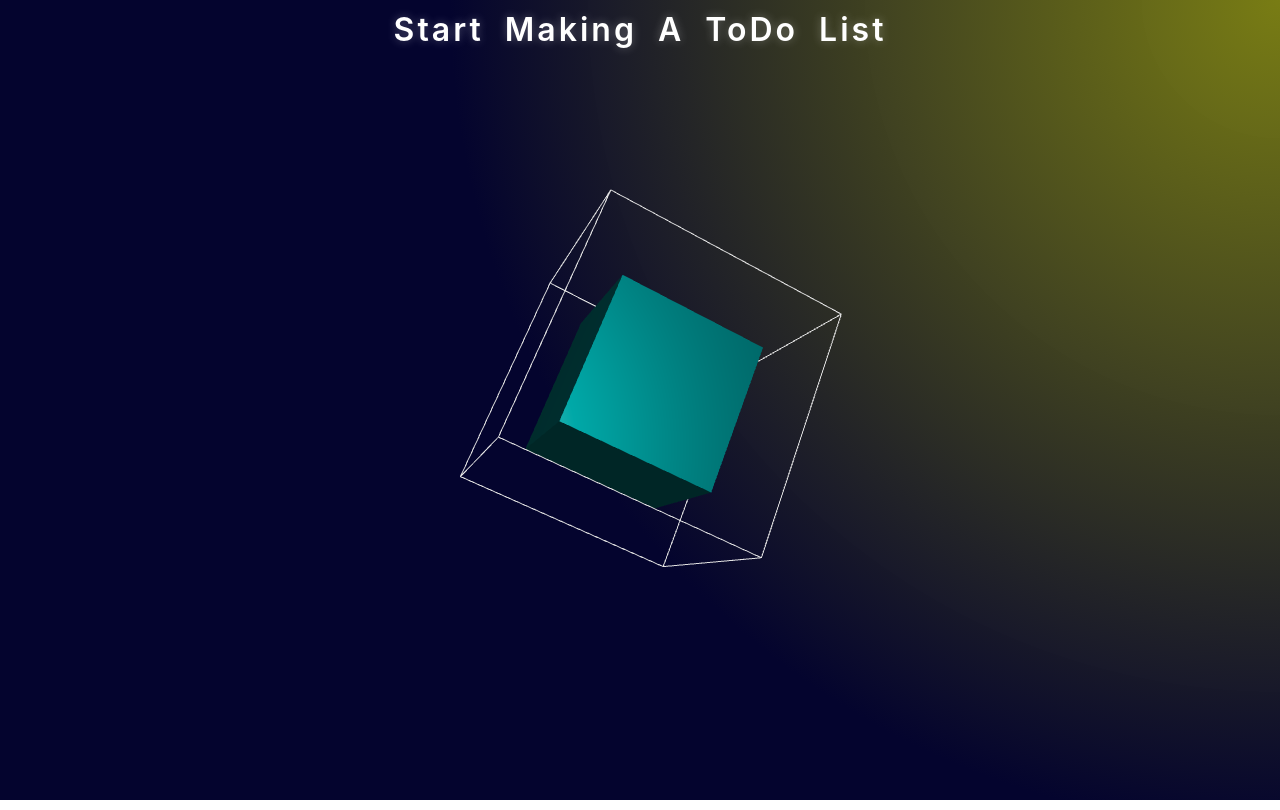
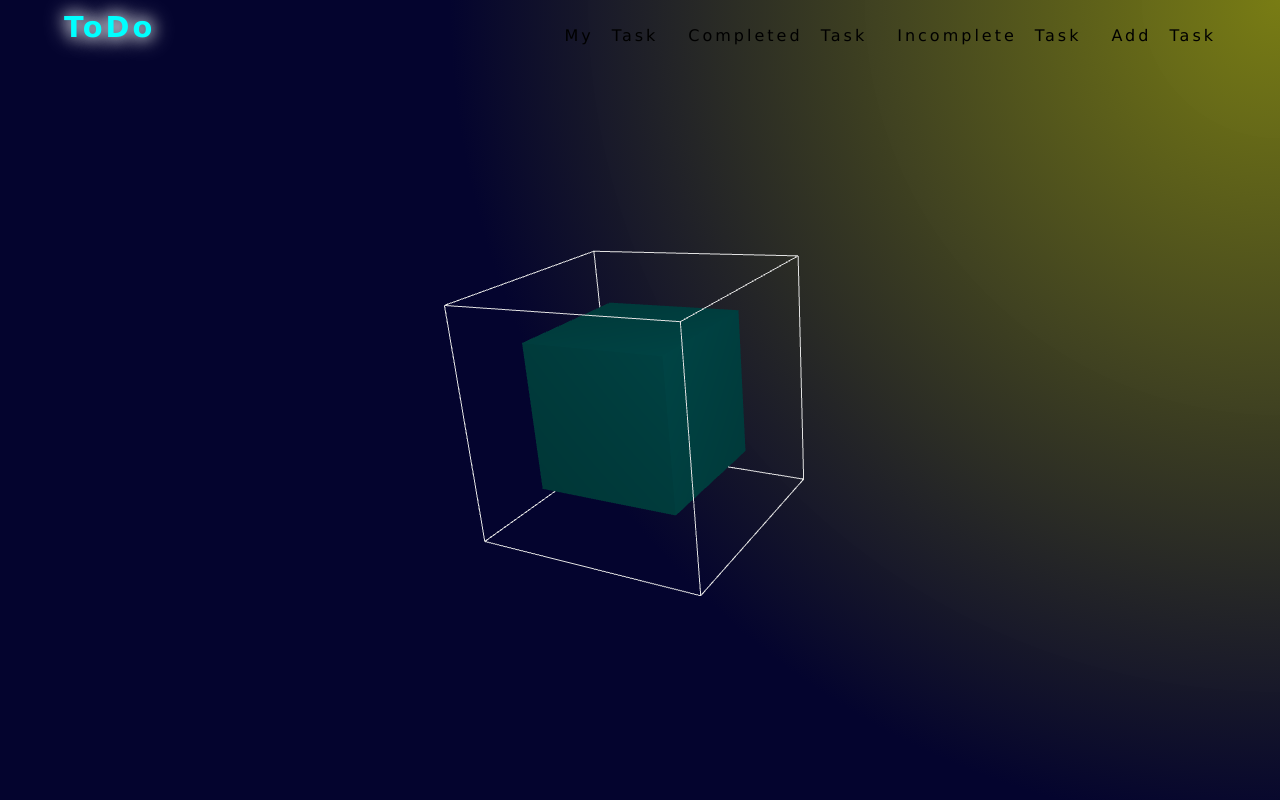
Before and after one commit to Kingobhaisahb/3D-Interactive-ToDo-List, a React (Create React App) app: page / in a window 1280 px wide. Built offline with nearby package versions, Linux system fonts and the light colour scheme.

Commit message:
Made basic structure for website

```diff
--- a/src/App.js
+++ b/src/App.js
@@ -1,11 +1,14 @@
 import React from "react";
+import "./App.css";
+import Navbar from "./Components/Navbar";
 import ThreeScene from "./Components/ThreeScene";
 import TextSection from "./Components/TextSection";
-import "./App.css";
+import Footer from "./Components/Footer";
 
 function App(){
   return (
     <div className="App">
+      <Navbar />
       <ThreeScene />
       <TextSection />
     </div>
--- /dev/null
+++ b/src/Components/Nav.css
@@ -0,0 +1,41 @@
+.navbar {
+  position: fixed;
+  top: 0;
+  left: 0;
+  width: 100%;
+  height: 70px;
+  display: flex;
+  align-items: center;
+  justify-content: space-between;
+  padding: 0 5%;
+  background: transparent; /* ✅ fully transparent */
+  color: rgb(0, 0, 0);
+  z-index: 10; /* keeps it above everything */
+  font-family: Verdana, Arial, sans-serif;
+}
+
+.navbar-left .logo {
+  font-size: 1.8rem;
+  font-weight: bold;
+  color: #00ffff; /* cyan glow */
+  text-shadow: 0 0 15px #f7fafa, 0 0 25px #f8f9f9;
+}
+
+.navbar-right ul {
+  list-style: none;
+  display: flex;
+  gap: 30px;
+  margin: 0;
+  padding: 0;
+}
+
+.navbar-right li {
+  cursor: pointer;
+  font-weight: 500;
+  transition: color 0.2s ease, transform 0.2s ease;
+}
+
+.navbar-right li:hover {
+  color: #f9fafa; /* subtle cyan on hover */
+  transform: scale(1.05);
+}
--- /dev/null
+++ b/src/Components/Navbar.js
@@ -0,0 +1,22 @@
+import React from "react";
+import "./Nav.css";
+
+function Nav(){
+    return(
+        <nav className="navbar">
+      <div className="navbar-left">
+        <h1 className="logo">ToDo</h1>
+      </div>
+      <div className="navbar-right">
+        <ul>
+          <li>My Task</li>
+          <li>Completed Task</li>
+          <li>Incomplete Task</li>
+          <li>Add Task</li>
+        </ul>
+      </div>
+    </nav>
+  );
+}
+
+export default Nav;
--- a/src/Components/TextSection.js
+++ b/src/Components/TextSection.js
@@ -3,8 +3,7 @@ import React from "react";
 function TextSection(){
     return (
         <div>
-            <h1>Start Making A ToDo List</h1>
-            <p></p>
+
         </div>
     );
 }
```
Also changed, not shown: src/Components/Footer.js (added).
